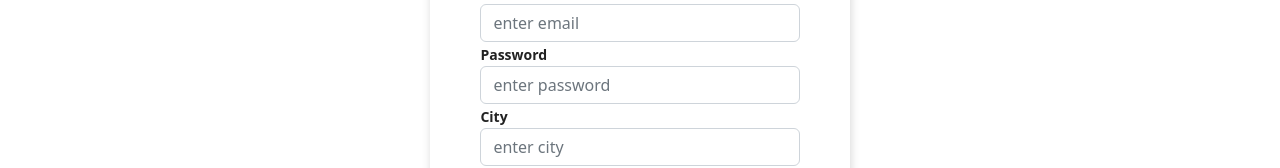
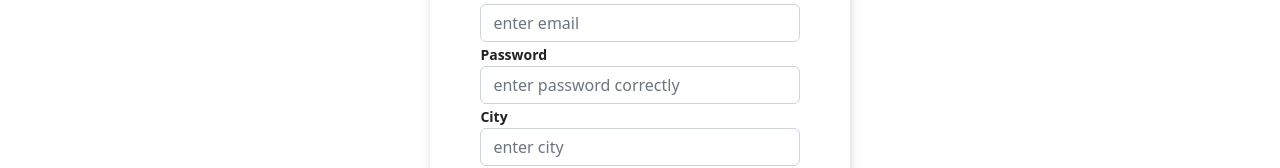
Before and after one commit to Gone-Kaveri/Project, a React (Create React App) app: page /signup in a window 1280 px wide. Shown: the part 355-523 px from the top of the page. Built offline with nearby package versions, Linux system fonts and the light colour scheme.

Commit message:
password

```diff
--- a/src/containers/signup.js
+++ b/src/containers/signup.js
@@ -62,7 +62,7 @@ export default class SignUp extends Component {
                         <label>
                             Password
                         </label>
-                        <input className="form-control" type="password" placeholder="enter password"
+                        <input className="form-control" type="password" placeholder="enter password correctly"
                         onChange={(e) => this.setState({ Password: e.target.value })}/>
                     </div>
                     <div className="auth-group">
```
